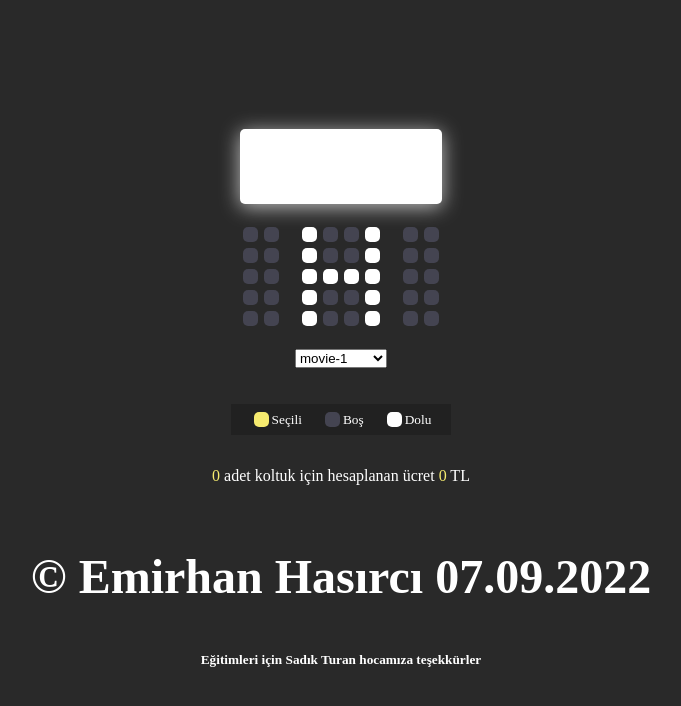
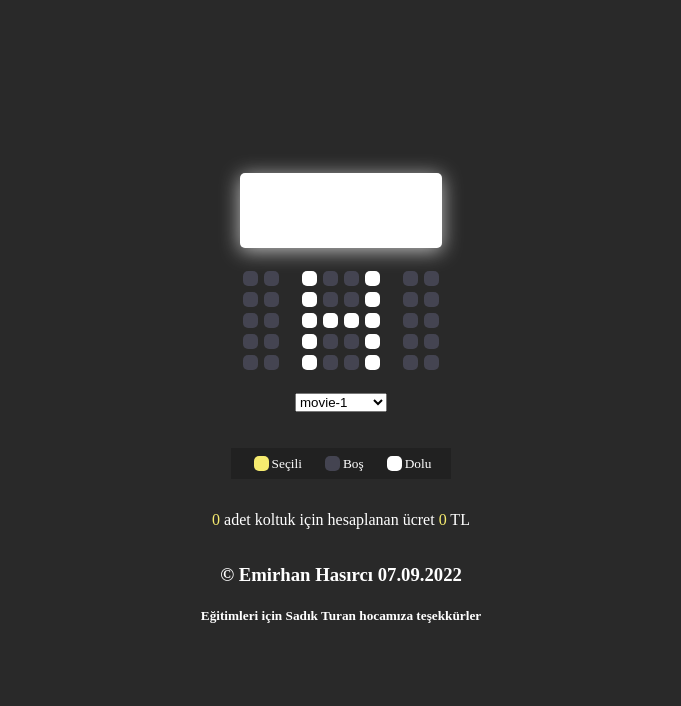
Before and after one commit to EmirhanHasirci11/My-JavaScript-Learning-Projects, a plain HTML site: page CinemaTicket/index.html in a window 1280 px wide. Shown: the whole page, without its empty margins (299-980 px from the left). Drawn offline with Linux system fonts and the light colour scheme.

Commit message:
Cinema Ticket Bug Fix
Bug Fix

```diff
--- a/CinemaTicket/index.html
+++ b/CinemaTicket/index.html
@@ -91,8 +91,8 @@
       <span id="count">0</span> adet koltuk için hesaplanan ücret <span id="amount">0</span> TL
    </p>
    <div class="card-footer">
-      <h3 style="text-align:center; font-size: 3rem  ;"> &copy; Emirhan Hasırcı 07.09.2022</h1>
-      <h5 style="text-align:center ;">Eğitimleri için Sadık Turan hocamıza teşekkürler</h1>
+      <h3 style="text-align:center;"> &copy; Emirhan Hasırcı 07.09.2022</h1>
+      <h5 style="text-align:center;">Eğitimleri için Sadık Turan hocamıza teşekkürler</h1>
     </div>
 
    <script src="/CinemaTicket/script.js"></script>
```
